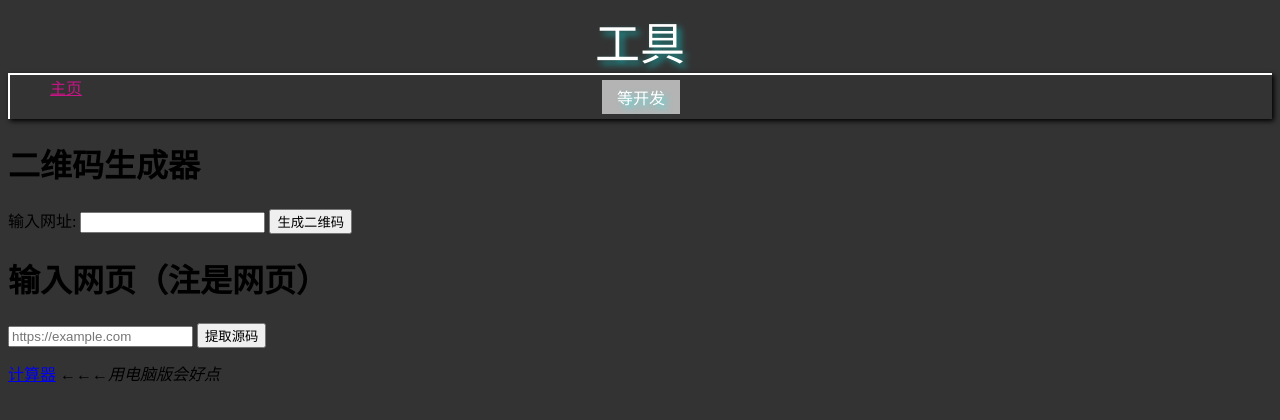
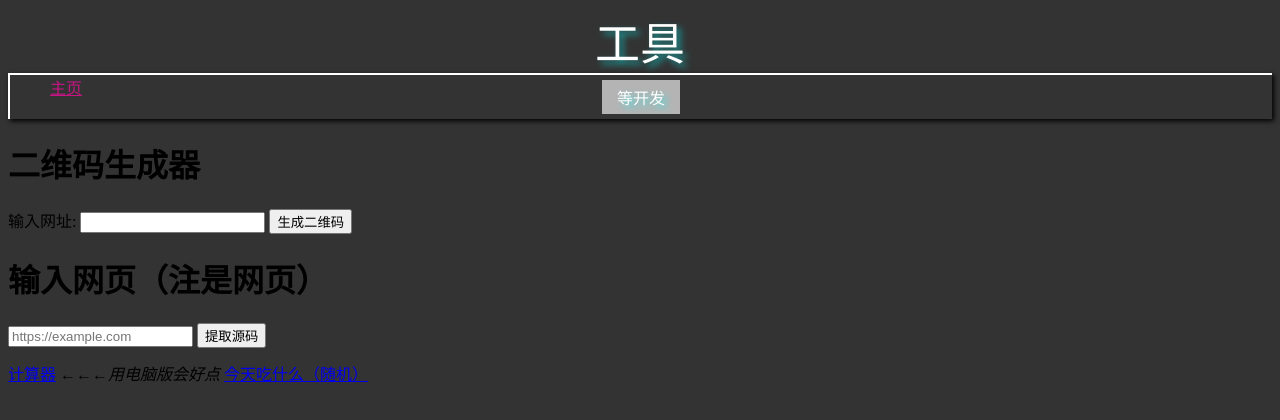
Before and after one commit to tangxintx/tangxin2, a plain HTML site: page index.html in a window 1280 px wide. Drawn offline with nearby package versions, Linux system fonts and the light colour scheme.

Commit message:
更新 index.html

```diff
--- a/index.html
+++ b/index.html
@@ -95,6 +95,6 @@
     </script>
 <a href="https://tangxintx.github.io/tangxin3/">计算器</a>
 <i>←←←用电脑版会好点</i>
-
+ <a href="https://tangxintx.github.io/tangxin4/">今天吃什么（随机）</a>
     </body>
 </html>
```
